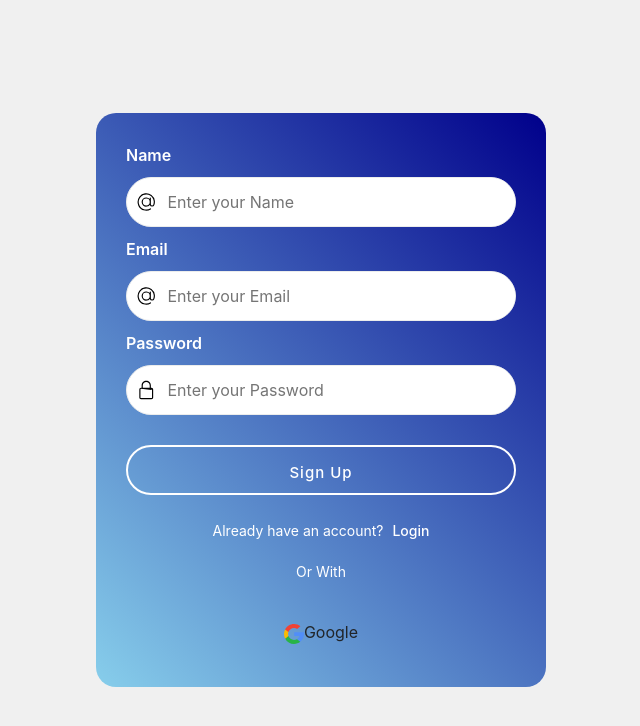
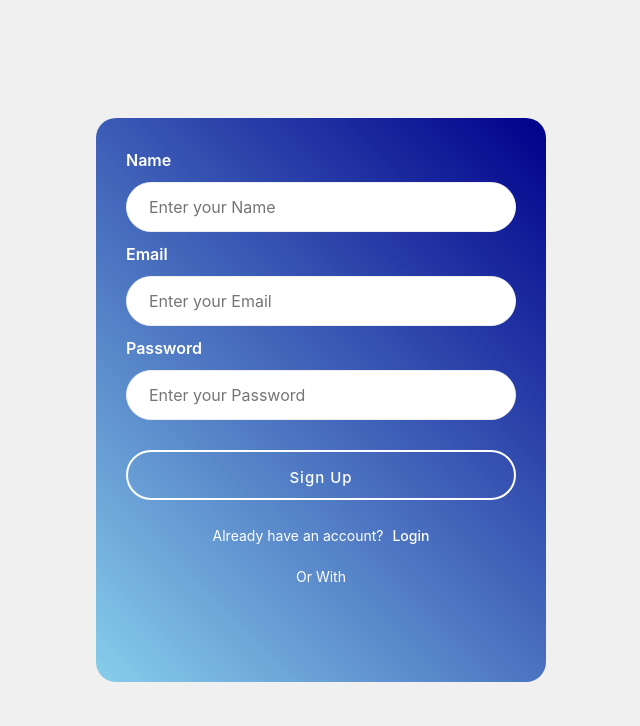
Before and after one commit to Charansaidivi/Edulink_Frontend, a React (Vite) app: page / in a window 1280 px wide. Both pictures are taken after a click on the element "Sign Up". Shown: the top 726 px of the page, without its empty margins (319-959 px from the left). Built offline with nearby package versions, Linux system fonts and the light colour scheme.

Commit message:
Add Google authentication to Frontend

```diff
--- a/package.json
+++ b/package.json
@@ -11,6 +11,7 @@
   },
   "dependencies": {
     "@heroui/navbar": "^2.2.9",
+    "@react-oauth/google": "^0.12.1",
     "@reduxjs/toolkit": "^2.5.1",
     "bootstrap": "^5.3.3",
     "react": "^18.3.1",
--- a/src/App.css
+++ b/src/App.css
@@ -67,21 +67,9 @@
 .inputForm:focus-within {
   border: 1.5px solid orange;
 }
-
-.flex-row {
-  display: flex;
-  flex-direction: row;
-  align-items: center;
-  gap: 10px;
-  justify-content: space-between;
+.flex-row{
+  width: 100%;
 }
-
-.flex-row > div > label {
-  font-size: 14px;
-  color: black;
-  font-weight: 400;
-}
-
 .span {
   font-size: 14px;
   margin-left: 5px;
@@ -171,6 +159,13 @@
 
 .btn:hover {
   border: 1px solid orange;
+}
+
+.flex-row {
+  width: 100%;
+  display: flex;
+  justify-content: center;
+  margin-top: 10px;
 }
 /* navbar styles */
 /* From Uiverse.io by vk-uiux */
--- a/src/App.jsx
+++ b/src/App.jsx
@@ -1,19 +1,24 @@
 import React from 'react'
+import { GoogleOAuthProvider } from '@react-oauth/google'
 import AuthPage from './pages/AuthPage'
 import HomePage from './pages/HomePage'
 import './App.css'
 import { Routes,Route } from 'react-router-dom'
 import 'bootstrap/dist/css/bootstrap.min.css';
 import CreateClass from './pages/CreateClass'
+
 const App = () => {
   return (
-    <div>
-       <Routes>
+    <GoogleOAuthProvider clientId="625626669431-c2p74fbeko7t33f236vooiu3sn3d9nvq.apps.googleusercontent.com">
+      <div>
+        <Routes>
           <Route path='/' element={<AuthPage/>}/>
           <Route path='/home' element={<HomePage/>}/>
           <Route path='/create-class' element={<CreateClass/>}/>
-       </Routes>
-    </div>
+        </Routes>
+      </div>
+    </GoogleOAuthProvider>
   )
 }
+
 export default App
--- a/src/components/Login.jsx
+++ b/src/components/Login.jsx
@@ -2,6 +2,8 @@ import React from 'react'
 import { useState } from 'react'
 import { API_URL } from '../data/apiData'
 import { useNavigate } from 'react-router-dom'
+import { GoogleLogin } from '@react-oauth/google'
+
 export const Login = ({SignupHandler}) => {
   const navigate = useNavigate()
   const [email,setEmail]=useState('')
@@ -34,6 +36,41 @@ export const Login = ({SignupHandler}) => {
       alert('Login failed');
     }
   };
+
+  const handleGoogleLoginSuccess = async (response) => {
+    console.log('Google login success:', response);
+    const { credential } = response;
+
+    try {
+      const serverResponse = await fetch(`${API_URL}/student/auth/google`, {
+        method: 'POST',
+        headers: {
+          'Content-Type': 'application/json',
+        },
+        body: JSON.stringify({ token: credential }),
+      });
+
+      const data = await serverResponse.json();
+      if (serverResponse.ok) {
+        console.log('Server response:', data);
+        localStorage.setItem('loginToken', data.token);
+        alert('Login successful');
+        navigate('/home');
+      } else {
+        console.error('Server error:', data);
+        alert(data.message || 'Login failed');
+      }
+    } catch (error) {
+      console.error('Network error:', error);
+      alert('Login failed');
+    }
+  };
+
+  const handleGoogleLoginFailure = (error) => {
+    console.error('Google login failed:', error);
+    alert('Google login failed');
+  };
+
   return (
     <div
     className="body-container"
@@ -78,21 +115,12 @@ export const Login = ({SignupHandler}) => {
     <p className="p line">Or With</p>
 
     <div className="flex-row">
-      <button className="btn google">
-        <svg
-          xmlns="http://www.w3.org/2000/svg"
-          xmlSpace="preserve"
-          style={{ enableBackground: "new 0 0 512 512" }}
-          viewBox="0 0 512 512"
-          width="20"
-        >
-          <path d="M113.47,309.408L95.648,375.94l-65.139,1.378C11.042,341.211,0,299.9,0,256 c0-42.451,10.324-82.483,28.624-117.732h0.014l57.992,10.632l25.404,57.644c-5.317,15.501-8.215,32.141-8.215,49.456 C103.821,274.792,107.225,292.797,113.47,309.408z" style={{ fill: "#FBBB00" }}></path>
-          <path d="M507.527,208.176C510.467,223.662,512,239.655,512,256c0,18.328-1.927,36.206-5.598,53.451 c-12.462,58.683-45.025,109.925-90.134,146.187l-0.014-0.014l-73.044-3.727l-10.338-64.535 c29.932-17.554,53.324-45.025,65.646-77.911h-136.89V208.176h138.887L507.527,208.176L507.527,208.176z" style={{ fill: "#518EF8" }}></path>
-          <path d="M416.253,455.624l0.014,0.014C372.396,490.901,316.666,512,256,512 c-97.491,0-182.252-54.491-225.491-134.681l82.961-67.91c21.619,57.698,77.278,98.771,142.53,98.771 c28.047,0,54.323-7.582,76.87-20.818L416.253,455.624z" style={{ fill: "#28B446" }}></path>
-          <path d="M419.404,58.936l-82.933,67.896c-23.335-14.586-50.919-23.012-80.471-23.012 c-66.729,0-123.429,42.957-143.965,102.724l-83.397-68.276h-0.014C71.23,56.123,157.06,0,256,0 C318.115,0,375.068,22.126,419.404,58.936z" style={{ fill: "#F14336" }}></path>
-        </svg>
-        Google
-      </button>
+      <div className="google-login-button-wrapper">
+        <GoogleLogin
+          onSuccess={handleGoogleLoginSuccess}
+          onError={handleGoogleLoginFailure}
+        />
+      </div>
     </div>
   </form>
   </div>
--- a/src/components/Register.jsx
+++ b/src/components/Register.jsx
@@ -1,9 +1,14 @@
 import React, { useState } from 'react'
 import { API_URL } from '../data/apiData'
+import { GoogleLogin } from '@react-oauth/google'
+import { useNavigate } from 'react-router-dom'
+
 const Register = ({LoginHandler}) => {
+  const navigate = useNavigate()
   const [username, setName] = useState('')
   const [email, setEmail] = useState('')
   const [password, setPassword] = useState('')
+
   const handleSubmit = async(e)=>{
     e.preventDefault()
     try {
@@ -21,13 +26,47 @@ const Register = ({LoginHandler}) => {
         setName("")
         setPassword("")
         alert("Student registered sucessfully")
-        LoginHandler()
+        navigate('/home')
        }
     } catch (error) {
        console.log("registration failed",error)
        alert("Registration failed")
     }
   }
+
+  const handleGoogleSignupSuccess = async (response) => {
+    console.log('Google signup success:', response)
+    const { credential } = response
+
+    try {
+      const serverResponse = await fetch(`${API_URL}/student/auth/google`, {
+        method: 'POST',
+        headers: {
+          'Content-Type': 'application/json',
+        },
+        body: JSON.stringify({ token: credential }),
+      })
+
+      const data = await serverResponse.json()
+      if (serverResponse.ok) {
+        console.log('Server response:', data)
+        alert('Signup successful')
+        navigate('/home')
+      } else {
+        console.error('Server error:', data)
+        alert(data.message || 'Signup failed')
+      }
+    } catch (error) {
+      console.error('Network error:', error)
+      alert('Signup failed')
+    }
+  }
+
+  const handleGoogleSignupFailure = (error) => {
+    console.error('Google signup failed:', error)
+    alert('Google signup failed')
+  }
+
   return (
     <div
     className="body-container"
@@ -37,49 +76,38 @@ const Register = ({LoginHandler}) => {
       <label>Name</label>
     </div>
     <div className="inputForm">
-      <svg
-        xmlns="http://www.w3.org/2000/svg"
-        width="20"
-        height="20"
-        viewBox="0 0 32 32"
-      >
-        <g data-name="Layer 3" id="Layer_3">
-          <path d="m30.853 13.87a15 15 0 0 0 -29.729 4.082 15.1 15.1 0 0 0 12.876 12.918 15.6 15.6 0 0 0 2.016.13 14.85 14.85 0 0 0 7.715-2.145 1 1 0 1 0 -1.031-1.711 13.007 13.007 0 1 1 5.458-6.529 2.149 2.149 0 0 1 -4.158-.759v-10.856a1 1 0 0 0 -2 0v1.726a8 8 0 1 0 .2 10.325 4.135 4.135 0 0 0 7.83.274 15.2 15.2 0 0 0 .823-7.455zm-14.853 8.13a6 6 0 1 1 6-6 6.006 6.006 0 0 1 -6 6z"></path>
-        </g>
-      </svg>
-      <input placeholder="Enter your Name" className="input" type="text"  onChange={(e)=>setName(e.target.value)} required/>
+      <input
+        placeholder="Enter your Name"
+        className="input"
+        type="text"
+        onChange={(e) => setName(e.target.value)}
+        required
+      />
     </div>
     <div className="flex-column">
       <label>Email</label>
     </div>
     <div className="inputForm">
-      <svg
-        xmlns="http://www.w3.org/2000/svg"
-        width="20"
-        height="20"
-        viewBox="0 0 32 32"
-      >
-        <g data-name="Layer 3" id="Layer_3">
-          <path d="m30.853 13.87a15 15 0 0 0 -29.729 4.082 15.1 15.1 0 0 0 12.876 12.918 15.6 15.6 0 0 0 2.016.13 14.85 14.85 0 0 0 7.715-2.145 1 1 0 1 0 -1.031-1.711 13.007 13.007 0 1 1 5.458-6.529 2.149 2.149 0 0 1 -4.158-.759v-10.856a1 1 0 0 0 -2 0v1.726a8 8 0 1 0 .2 10.325 4.135 4.135 0 0 0 7.83.274 15.2 15.2 0 0 0 .823-7.455zm-14.853 8.13a6 6 0 1 1 6-6 6.006 6.006 0 0 1 -6 6z"></path>
-        </g>
-      </svg>
-      <input placeholder="Enter your Email" className="input" type="text" onChange={(e)=>setEmail(e.target.value)} required/>
+      <input
+        placeholder="Enter your Email"
+        className="input"
+        type="text"
+        onChange={(e) => setEmail(e.target.value)}
+        required
+      />
     </div>
 
     <div className="flex-column">
       <label>Password</label>
     </div>
     <div className="inputForm">
-      <svg
-        xmlns="http://www.w3.org/2000/svg"
-        width="20"
-        height="20"
-        viewBox="-64 0 512 512"
-      >
-        <path d="m336 512h-288c-26.453125 0-48-21.523438-48-48v-224c0-26.476562 21.546875-48 48-48h288c26.453125 0 48 21.523438 48 48v224c0 26.476562-21.546875 48-48 48zm-288-288c-8.8125 0-16 7.167969-16 16v224c0 8.832031 7.1875 16 16 16h288c8.8125 0 16-7.167969 16-16v-224c0-8.832031-7.1875 16-16 16zm0 0"></path>
-        <path d="m304 224c-8.832031 0-16-7.167969-16-16v-80c0-52.929688-43.070312-96-96-96s-96 43.070312-96 96v80c0 8.832031-7.167969 16-16 16s-16-7.167969-16-16v-80c0-70.59375 57.40625-128 128-128s128 57.40625 128 128v80c0 8.832031-7.167969 16-16 16zm0 0"></path>
-      </svg>
-      <input placeholder="Enter your Password" className="input" type="password" onChange={(e)=>setPassword(e.target.value)} required/>
+      <input
+        placeholder="Enter your Password"
+        className="input"
+        type="password"
+        onChange={(e) => setPassword(e.target.value)}
+        required
+      />
     </div>
     <button className="button-submit">Sign Up</button>
     <p className="p">
@@ -88,21 +116,10 @@ const Register = ({LoginHandler}) => {
     <p className="p line">Or With</p>
 
     <div className="flex-row">
-      <button className="btn google">
-        <svg
-          xmlns="http://www.w3.org/2000/svg"
-          xmlSpace="preserve"
-          style={{ enableBackground: "new 0 0 512 512" }}
-          viewBox="0 0 512 512"
-          width="20"
-        >
-          <path d="M113.47,309.408L95.648,375.94l-65.139,1.378C11.042,341.211,0,299.9,0,256 c0-42.451,10.324-82.483,28.624-117.732h0.014l57.992,10.632l25.404,57.644c-5.317,15.501-8.215,32.141-8.215,49.456 C103.821,274.792,107.225,292.797,113.47,309.408z" style={{ fill: "#FBBB00" }}></path>
-          <path d="M507.527,208.176C510.467,223.662,512,239.655,512,256c0,18.328-1.927,36.206-5.598,53.451 c-12.462,58.683-45.025,109.925-90.134,146.187l-0.014-0.014l-73.044-3.727l-10.338-64.535 c29.932-17.554,53.324-45.025,65.646-77.911h-136.89V208.176h138.887L507.527,208.176L507.527,208.176z" style={{ fill: "#518EF8" }}></path>
-          <path d="M416.253,455.624l0.014,0.014C372.396,490.901,316.666,512,256,512 c-97.491,0-182.252-54.491-225.491-134.681l82.961-67.91c21.619,57.698,77.278,98.771,142.53,98.771 c28.047,0,54.323-7.582,76.87-20.818L416.253,455.624z" style={{ fill: "#28B446" }}></path>
-          <path d="M419.404,58.936l-82.933,67.896c-23.335-14.586-50.919-23.012-80.471-23.012 c-66.729,0-123.429,42.957-143.965,102.724l-83.397-68.276h-0.014C71.23,56.123,157.06,0,256,0 C318.115,0,375.068,22.126,419.404,58.936z" style={{ fill: "#F14336" }}></path>
-        </svg>
-        Google
-      </button>
+        <GoogleLogin
+          onSuccess={handleGoogleSignupSuccess}
+          onError={handleGoogleSignupFailure}
+        />
     </div>
   </form>
   </div>
```
Also changed, not shown: 1 other file (tests, documents, lock files or other folders).
